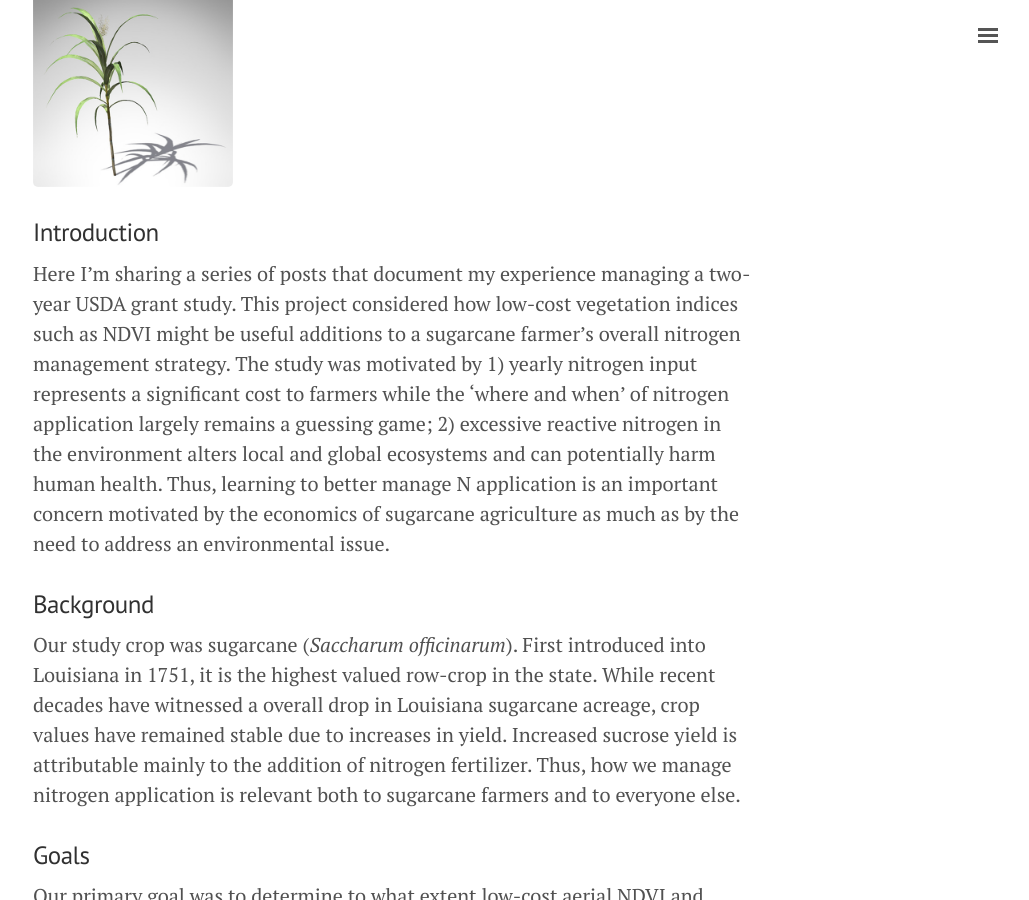
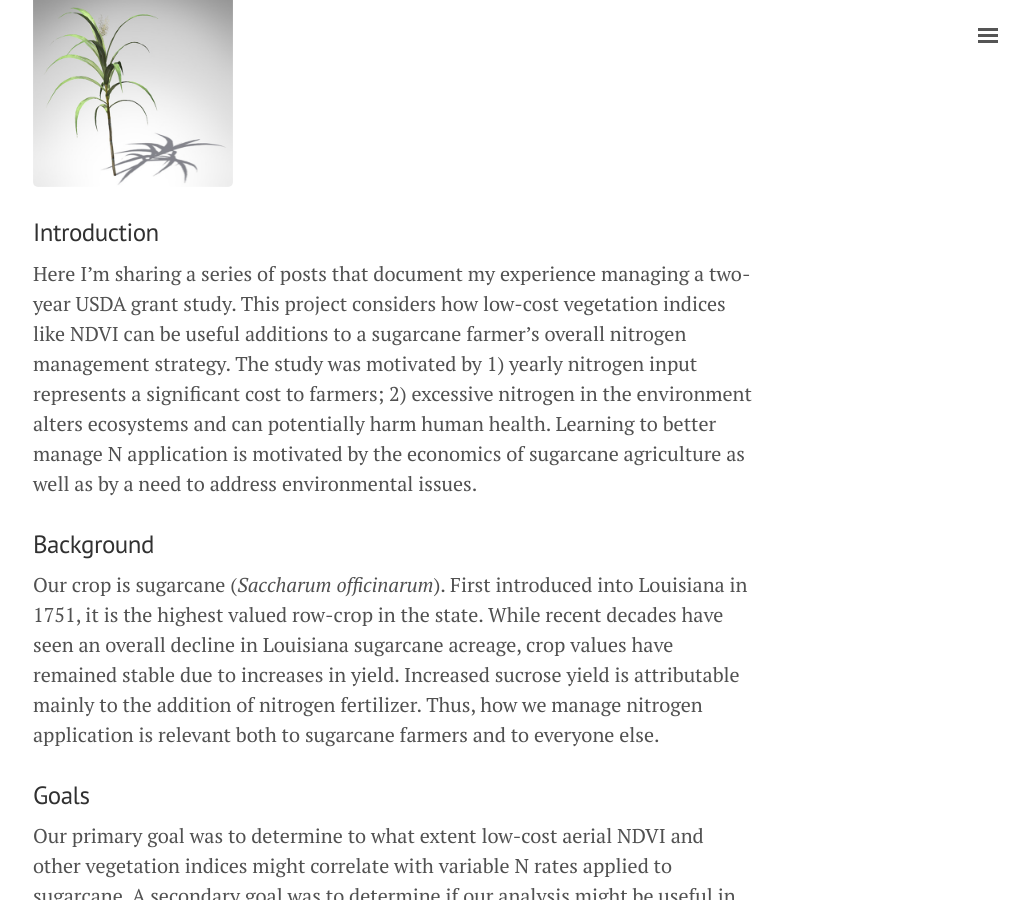
Before and after one commit to geraldmc/geraldmc.github.io, a Jekyll site: the page built from _posts/2019-02-23-predicting-yield-1.md, in a window 1280 px wide and 900 px high, scrolled down 245 px. Shown: the whole window, without its empty margins (247-1276 px from the left). Built offline with Jekyll 4.4.1, drawn with Linux system fonts in a browser that asks for light colours; some of the changed text lies outside the part shown.

Commit message:
updates CV

```diff
--- a/_posts/2019-02-23-predicting-yield-1.md
+++ b/_posts/2019-02-23-predicting-yield-1.md
@@ -7,11 +7,11 @@ title: Predicting Crop Yield - Part I
 
 ### Introduction
 
-Here I'm sharing a series of posts that document my experience managing a two-year USDA grant study. This project considered how low-cost vegetation indices such as NDVI might be useful additions to a sugarcane farmer's overall nitrogen management strategy. The study was motivated by 1) yearly nitrogen input represents a significant cost to farmers while the 'where and when' of nitrogen application largely remains a guessing game; 2) excessive reactive nitrogen in the environment alters local and global ecosystems and can potentially harm human health. Thus, learning to better manage N application is an important concern motivated by the economics of sugarcane agriculture as much as by the need to address an environmental issue.
+Here I'm sharing a series of posts that document my experience managing a two-year USDA grant study. This project considers how low-cost vegetation indices like NDVI can be useful additions to a sugarcane farmer's overall nitrogen management strategy. The study was motivated by 1) yearly nitrogen input represents a significant cost to farmers; 2) excessive nitrogen in the environment alters ecosystems and can potentially harm human health. Learning to better manage N application is motivated by the economics of sugarcane agriculture as well as by a need to address environmental issues.
 
 ### Background
 
-Our study crop was sugarcane (*Saccharum officinarum*). First introduced into Louisiana in 1751, it is the highest valued row-crop in the state. While recent decades have witnessed a overall drop in Louisiana sugarcane acreage, crop values have remained stable due to increases in yield. Increased sucrose yield is attributable mainly to the addition of nitrogen fertilizer. Thus, how we manage nitrogen application is relevant both to sugarcane farmers and to everyone else.
+Our crop is sugarcane (*Saccharum officinarum*). First introduced into Louisiana in 1751, it is the highest valued row-crop in the state. While recent decades have seen an overall decline in Louisiana sugarcane acreage, crop values have remained stable due to increases in yield. Increased sucrose yield is attributable mainly to the addition of nitrogen fertilizer. Thus, how we manage nitrogen application is relevant both to sugarcane farmers and to everyone else.
 
 ### Goals
 Our primary goal was to determine to what extent low-cost aerial NDVI and other vegetation indices might correlate with variable N rates applied to sugarcane. A secondary goal was to determine if our analysis might be useful in predicting the yield potential of a future sugarcane crop.
```
Also changed, not shown: other parts of _posts/2019-02-23-predicting-yield-1.md (+1 -1 lines).
